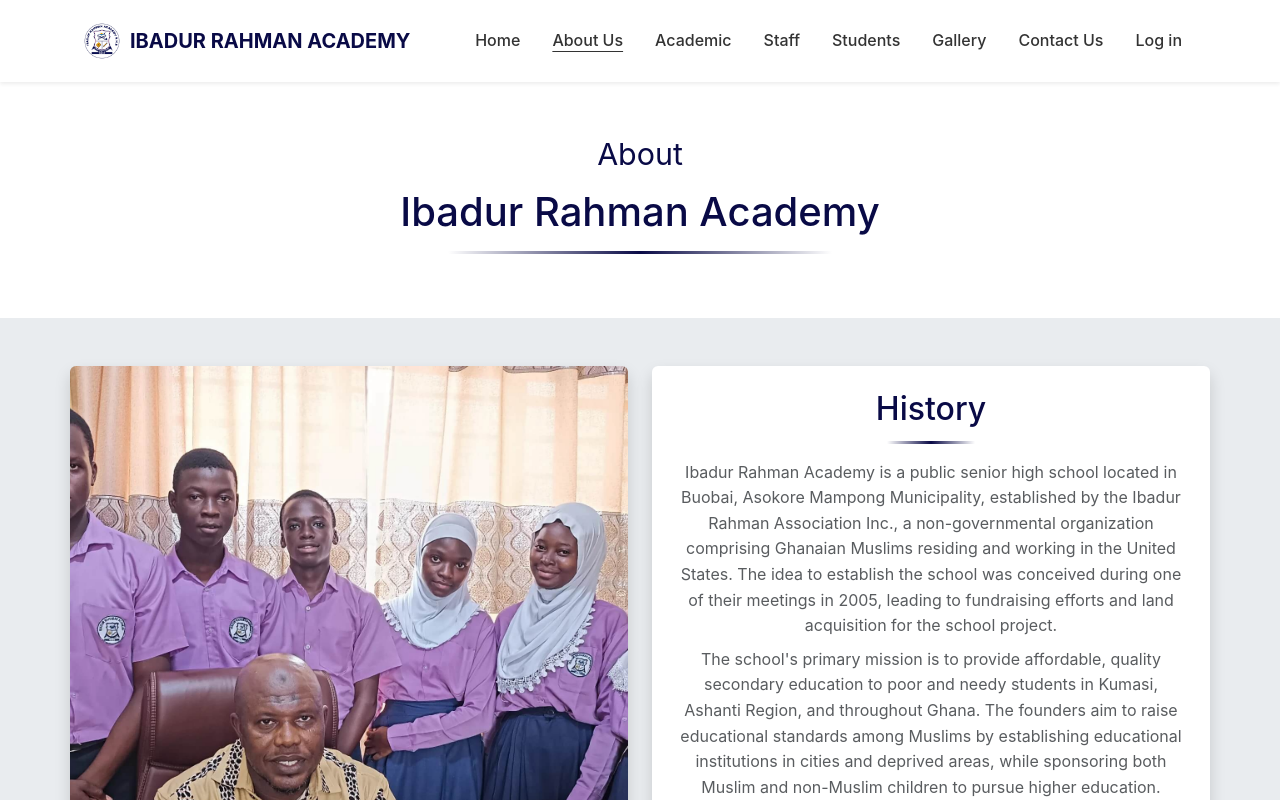
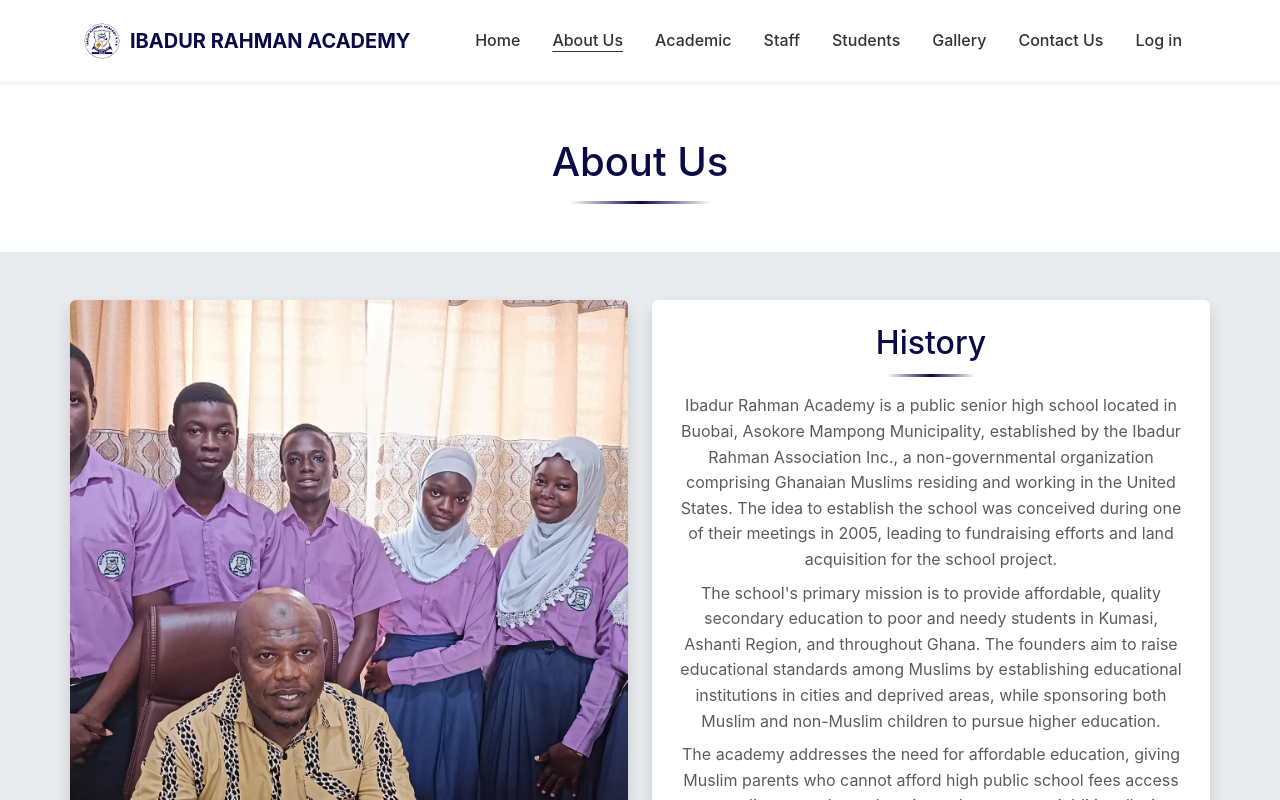
Before and after one commit to AmurdAmzer/IbassWeb-Redesign, a Next.js app in the folder frontend/: page /about-us in a window 1280 px wide. Shown: the top 800 px of the page. Built offline with nearby package versions, Linux system fonts and the light colour scheme.

Commit message:
completed the history card

```diff
--- a/frontend/src/app/about-us/page.js
+++ b/frontend/src/app/about-us/page.js
@@ -38,15 +38,6 @@ export default function AboutUsPage() {
         <Container className="text-center">
         <Row>
             <Col>
-                <div className="text-center mb-3" >
-                <div style={{
-                    fontSize: '1.9rem',
-                    color: '#555',
-                    color: 'var(--school-blue)',
-                    marginBottom: '0.1rem'
-                }}>
-                    About
-                </div>
                 <div style={{
                     fontSize: '2.5rem',
                     fontWeight: '500',
@@ -56,8 +47,7 @@ export default function AboutUsPage() {
                     paddingBottom: '10px',
                     display: 'inline-block'
                 }}>
-                    Ibadur Rahman Academy
-                </div>
+                    About Us
                 </div>
             </Col>
         </Row>
```
